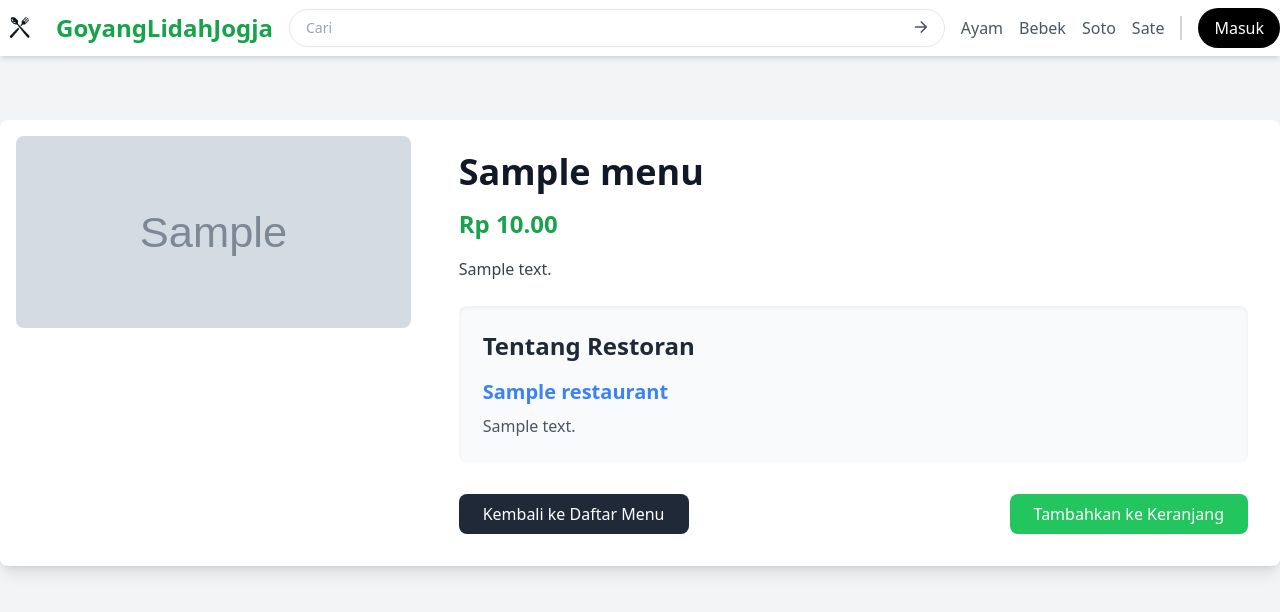
After one commit to D-EZA-Kelompok5/goyang-lidah-jogja, a Django app: page /menu/1/ in a window 1280 px wide. The commit adds this page. Shown: the top 612 px of the page. Run offline with Django 5.2, Linux system fonts and the light colour scheme; tables that the repository leaves empty hold one stand-in row (values such as "Sample post"); grey boxes marked "Sample" are stand-in pictures; some libraries are stand-ins or nearby versions.

Commit message:
tampilan menu dari data, direct restaurant dari menu

```diff
--- /dev/null
+++ b/main/templates/menu_detail.html
@@ -0,0 +1,57 @@
+{% extends 'base.html' %}
+
+{% block title %}
+Detail Menu: {{ menu.name }}
+{% endblock %}
+
+{% block content %}
+<div class="container mx-auto mt-8">
+    <div class="bg-white shadow-lg rounded-lg overflow-hidden flex">
+
+        <!-- Small Image on the Left -->
+        {% if menu.image %}
+        <div class="w-1/3 p-4">
+            <img src="{{ menu.image }}" alt="{{ menu.name }}" class="w-full h-48 object-cover rounded-lg">
+        </div>
+        {% endif %}
+
+        <!-- Menu Details on the Right -->
+        <div class="w-2/3 p-8">
+            <!-- Menu Name -->
+            <h1 class="text-4xl font-bold mb-4 text-gray-900">{{ menu.name }}</h1>
+
+            <!-- Menu Price -->
+            <p class="text-2xl text-green-600 font-semibold mb-4">Rp {{ menu.price|floatformat:2 }}</p>
+
+            <!-- Menu Description -->
+            <p class="text-gray-700 mb-6 leading-relaxed">{{ menu.description }}</p>
+
+            <!-- Restaurant Information -->
+            <div class="bg-gray-50 p-6 rounded-lg shadow-inner mb-8">
+                <h2 class="text-2xl font-semibold text-gray-800">Tentang Restoran</h2>
+                <div class="mt-4">
+                    <h3 class="text-xl font-bold text-gray-900">
+                        <a href="{% url 'main:restaurant_detail' restaurant_id=menu.restaurant.id %}" class="text-blue-500 hover:underline">
+                            {{ menu.restaurant.name }}
+                        </a>
+                    </h3>
+                    <p class="text-gray-600 mt-2">{{ menu.restaurant.description }}</p>
+                </div>
+            </div>
+
+            <!-- Action Buttons -->
+            <div class="flex justify-between items-center">
+                <!-- Back to Menu List Button -->
+                <a href="{% url 'main:show_main' %}" class="inline-block bg-gray-800 text-white px-6 py-2 rounded-lg hover:bg-gray-700 transition-colors">
+                    Kembali ke Daftar Menu
+                </a>
+
+                <!-- Add to Cart Button -->
+                <button class="bg-green-500 text-white px-6 py-2 rounded-lg hover:bg-green-600 transition-colors">
+                    Tambahkan ke Keranjang
+                </button>
+            </div>
+        </div>
+    </div>
+</div>
+{% endblock %}
--- a/main/urls.py
+++ b/main/urls.py
@@ -1,12 +1,14 @@
 from django.urls import path
-from main.views import show_main, register_user, login_user, logout_user
+from . import views
 
 app_name = 'main'
 
 urlpatterns = [
-    path('', show_main, name='main'),  # Landing page
-    path('login/', login_user, name='login'),  # Login
-    path('register/', register_user, name='register'),  # Register
-    path('logout/', logout_user, name='logout'),  # Logout
-    path('show_main/', show_main, name='show_main'),
-    ]
+    path('', views.show_main, name='main'),  # Landing page
+    path('login/', views.login_user, name='login'),  # Login
+    path('register/', views.register_user, name='register'),  # Register
+    path('logout/', views.logout_user, name='logout'),  # Logout
+    path('show_main/', views.show_main, name='show_main'),
+    path('menu/<int:menu_id>/', views.menu_detail, name='menu_detail'),
+    path('restaurant/<int:restaurant_id>/', views.restaurant_detail, name='restaurant_detail'),  # Fixed name
+]
--- a/main/views.py
+++ b/main/views.py
@@ -10,12 +10,16 @@ from .models import UserProfile
 from .forms import CustomUserCreationForm
 from django.db import IntegrityError
 from django.contrib.auth import get_user_model
+from .models import Menu
+from .models import Restaurant
 
 # @login_required(login_url='/login')
 def show_main(request):
     form = CustomUserCreationForm()
+    menus = Menu.objects.all()
     context = {
-        'form': form
+        'form': form,
+        'menus': menus,
         # 'last_login': request.COOKIES.get('last_login'),  # Use .get to avoid KeyError
     }
     return render(request, "main.html", context)
@@ -72,3 +76,20 @@ def logout_user(request):
     response = HttpResponseRedirect(reverse('main:show_main'))  # Correct namespace
     response.delete_cookie('last_login')
     return response
+
+def menu_detail(request, menu_id):
+    # Fetch the specific menu item or return a 404 error if it doesn't exist
+    menu = get_object_or_404(Menu, id=menu_id)
+
+    # Pass the menu item to the template for rendering
+    context = {
+        'menu': menu
+    }
+    return render(request, 'menu_detail.html', context)
+
+def restaurant_detail(request, restaurant_id):
+    restaurant = get_object_or_404(Restaurant, id=restaurant_id)
+    context = {
+        'restaurant': restaurant,
+    }
+    return render(request, 'restaurant_detail.html', context)
```
Also changed, not shown: main/templates/main.html (+12 -24 lines), main/templates/restaurant_detail.html (added, +34 -0 lines).
